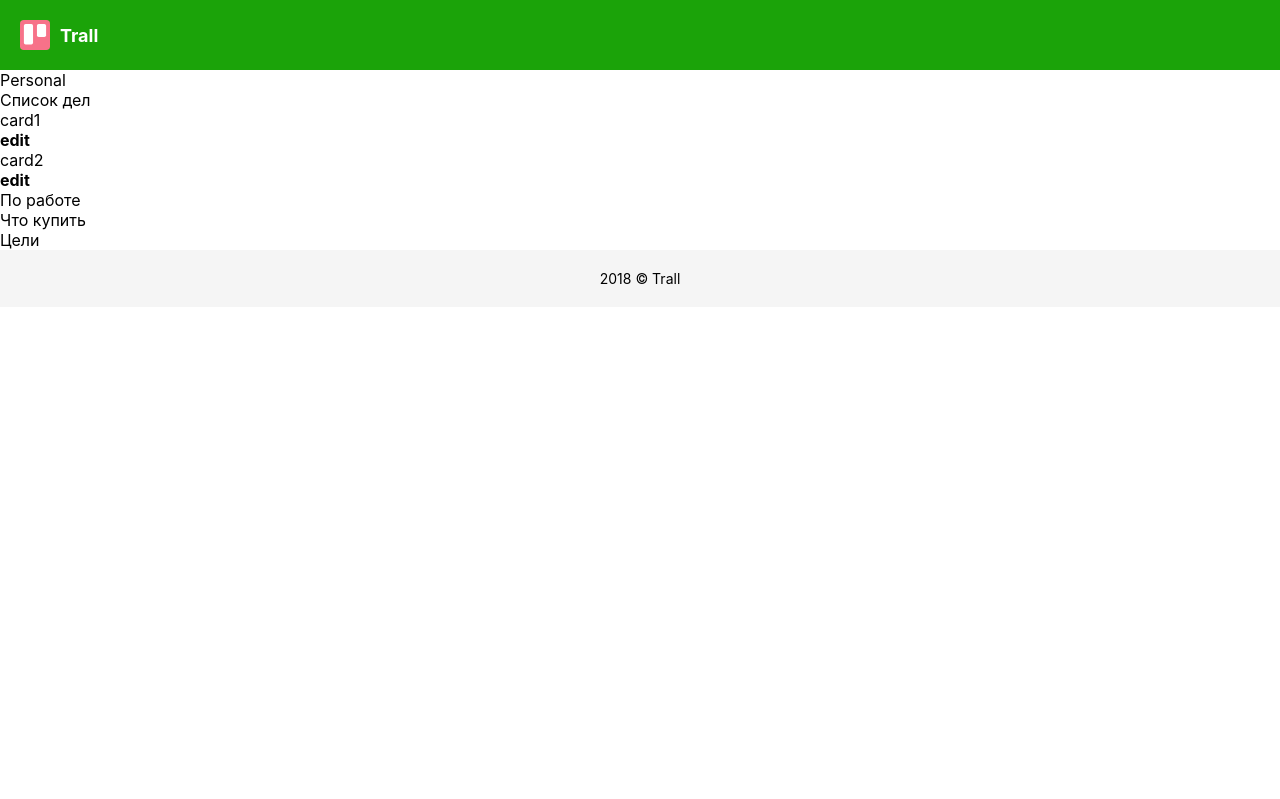
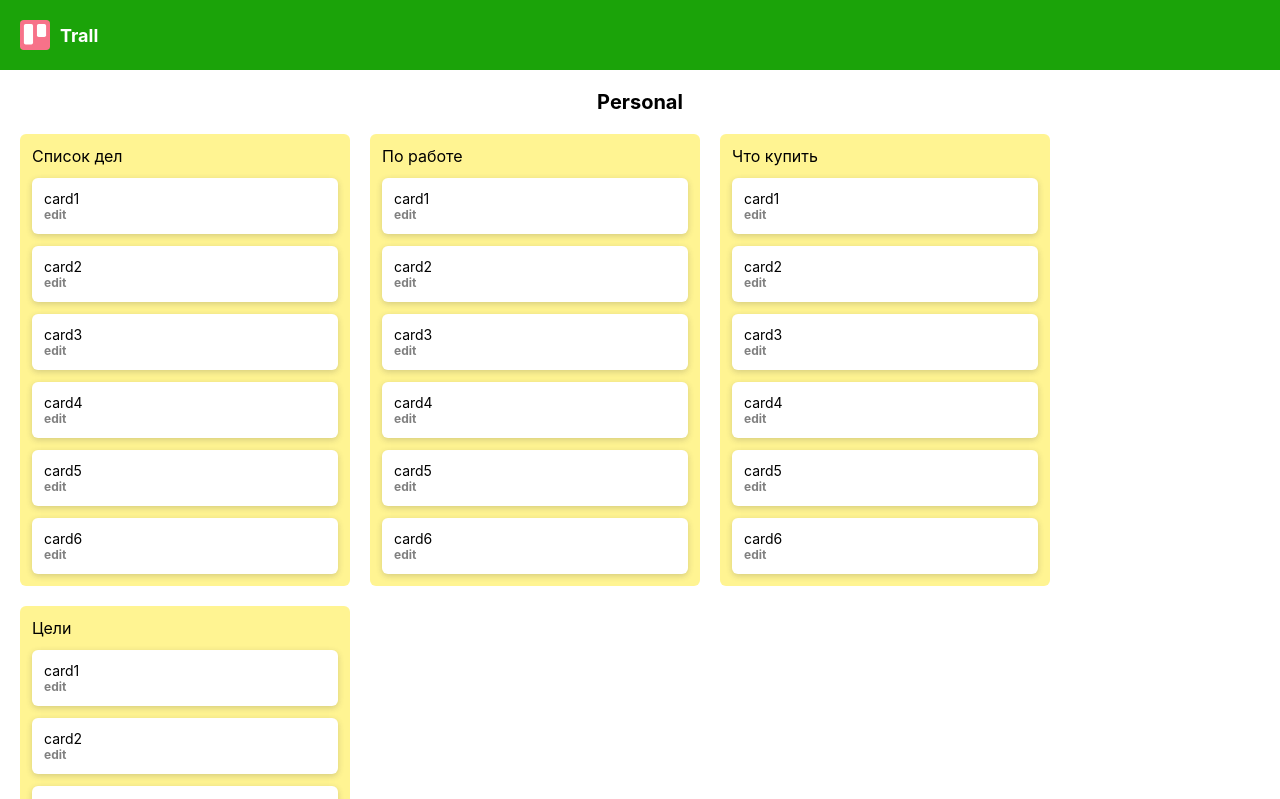
Before and after one commit to manyopensource/trall, a React (Create React App) app: page / in a window 1280 px wide. Shown: the top 799 px of the page. Built offline with nearby package versions, Linux system fonts and the light colour scheme.

Commit message:
board, lists and cards now are styled

```diff
--- a/src/features/board/Board.js
+++ b/src/features/board/Board.js
@@ -1,5 +1,6 @@
 import React, { Component } from 'react';
 import List from './../list/List';
+import './Board.scss';
 
 class Board extends Component {
   constructor(props) {
@@ -13,20 +14,89 @@ class Board extends Component {
           },
           {
             text: 'card2'
+          },
+          {
+            text: 'card3'
+          },
+          {
+            text: 'card4'
+          },
+          {
+            text: 'card5'
+          },
+          {
+            text: 'card6'
           }
         ]
       },
       {
         name: 'По работе',
-        cards: []
+        cards: [
+          {
+            text: 'card1'
+          },
+          {
+            text: 'card2'
+          },
+          {
+            text: 'card3'
+          },
+          {
+            text: 'card4'
+          },
+          {
+            text: 'card5'
+          },
+          {
+            text: 'card6'
+          }
+        ]
       },
       {
         name: 'Что купить',
-        cards: []
+        cards: [
+          {
+            text: 'card1'
+          },
+          {
+            text: 'card2'
+          },
+          {
+            text: 'card3'
+          },
+          {
+            text: 'card4'
+          },
+          {
+            text: 'card5'
+          },
+          {
+            text: 'card6'
+          }
+        ]
       },
       {
         name: 'Цели',
-        cards: []
+        cards: [
+          {
+            text: 'card1'
+          },
+          {
+            text: 'card2'
+          },
+          {
+            text: 'card3'
+          },
+          {
+            text: 'card4'
+          },
+          {
+            text: 'card5'
+          },
+          {
+            text: 'card6'
+          }
+        ]
       }
     ];
     this.state = {
@@ -40,7 +110,7 @@ class Board extends Component {
     return (
       <div className="board">
         <div className="board__name">Personal</div>
-        <div className="board__lists">{lists}</div>
+        <div className="board__lists clrfx">{lists}</div>
       </div>
     );
   }
--- a/src/features/board/Board.scss
+++ b/src/features/board/Board.scss
@@ -1,6 +1,15 @@
 .board {
+    padding: 20px;
+    // background: #ddf1fd;
     $this: &;
     &__name {
-
+        font-size: 20px;
+        font-weight: bold;
+        text-align: center;
+    }
+    &__lists {
+        margin: 0 -10px;
+        // margin-top: 25px;
+        font-size: 0;
     }
 }
--- a/src/features/card/Card.js
+++ b/src/features/card/Card.js
@@ -1,4 +1,5 @@
 import React, { Component } from 'react';
+import './Card.scss';
 
 class Card extends Component {
   render() {
--- /dev/null
+++ b/src/features/card/Card.scss
@@ -0,0 +1,21 @@
+.card {
+    background: white;
+    border-radius: 6px;
+    padding: 12px;
+    margin-top: 12px;
+    box-shadow: 0 2px 6px rgba(51, 51, 51, 0.2);
+    &:first-child {
+        // margin-top: 0;
+    }
+    &__text {
+        font-size: 14px;
+    }
+    &__btn-edit {
+        font-size: 12px;
+        color: gray;
+        cursor: pointer;
+        &:hover {
+            color: red;
+        }
+    }
+}
--- a/src/features/list/List.js
+++ b/src/features/list/List.js
@@ -1,15 +1,18 @@
 import React, { Component } from 'react';
 import Card from './../card/Card';
+import './List.scss';
 
 class List extends Component {
   render() {
     const cards = this.props.cards.map(card => {
       return <Card text={card.text} />;
-    })
+    });
     return (
       <div className="list">
-        <div className="list__name">{this.props.name}</div>
-        <div className="list__cards">{cards}</div>
+        <div className="list__inner">
+          <div className="list__name">{this.props.name}</div>
+          <div className="list__cards">{cards}</div>
+        </div>
       </div>
     );
   }
--- /dev/null
+++ b/src/features/list/List.scss
@@ -0,0 +1,20 @@
+.list {
+    // float: left;
+    width: 350px;
+    display: inline-block;
+    vertical-align: top;
+    margin-top: 20px;
+    &__inner {
+        margin: 0 10px;
+        padding: 12px;
+        background: rgb(255, 244, 146);
+        border-radius: 6px;
+    }
+    &__name {
+        font-size: 16px;
+        // padding:
+    }
+    &__cards {
+        // margin-top: ;
+    }
+}
--- a/src/index.scss
+++ b/src/index.scss
@@ -12,3 +12,11 @@ code {
   font-family: source-code-pro, Menlo, Monaco, Consolas, "Courier New",
     monospace;
 }
+
+.clrfx {
+  &:before, &:after {
+    content: '';
+    display: block;
+    clear: both;
+  }
+}
```
